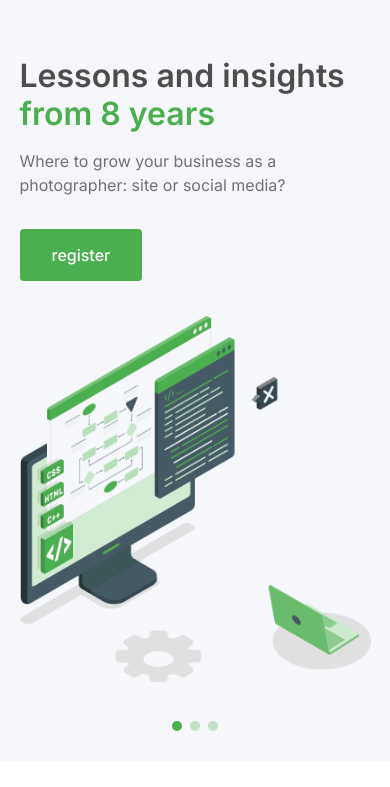
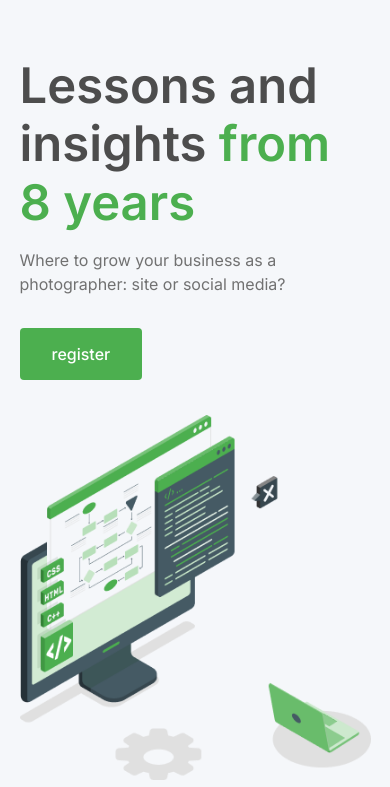
Before and after one commit to istiak-3/Class-11-Figma04-CSS-PROJECT-full, a plain HTML site: page index.html in a window 390 px wide. Shown: the part 57-844 px from the top of the page. Drawn offline with Linux system fonts and the light colour scheme.

Commit message:
Update responsive.css

```diff
--- a/assets/css/responsive.css
+++ b/assets/css/responsive.css
@@ -32,7 +32,7 @@
     }
 
     #banner .container .contains h4 {
-        font-size: 32px;
+        font-size: 49px;
     }
 
     #banner {
```
